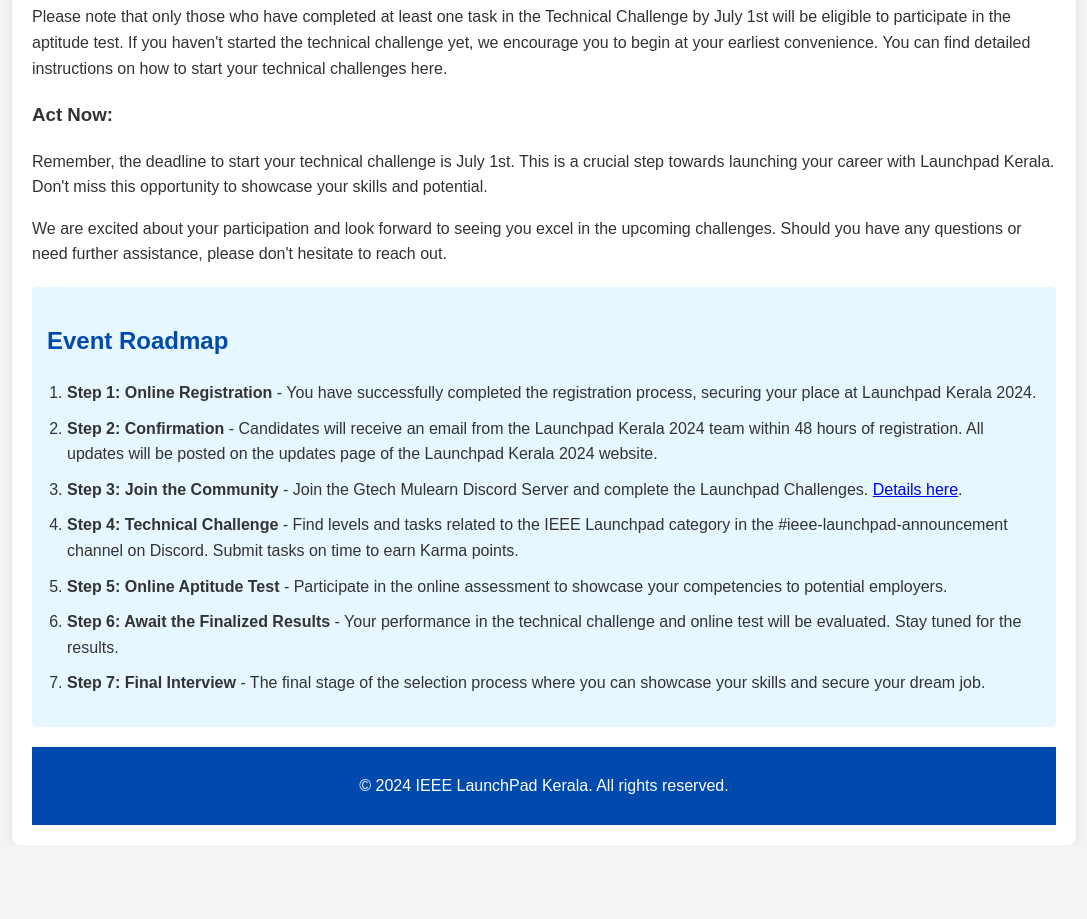
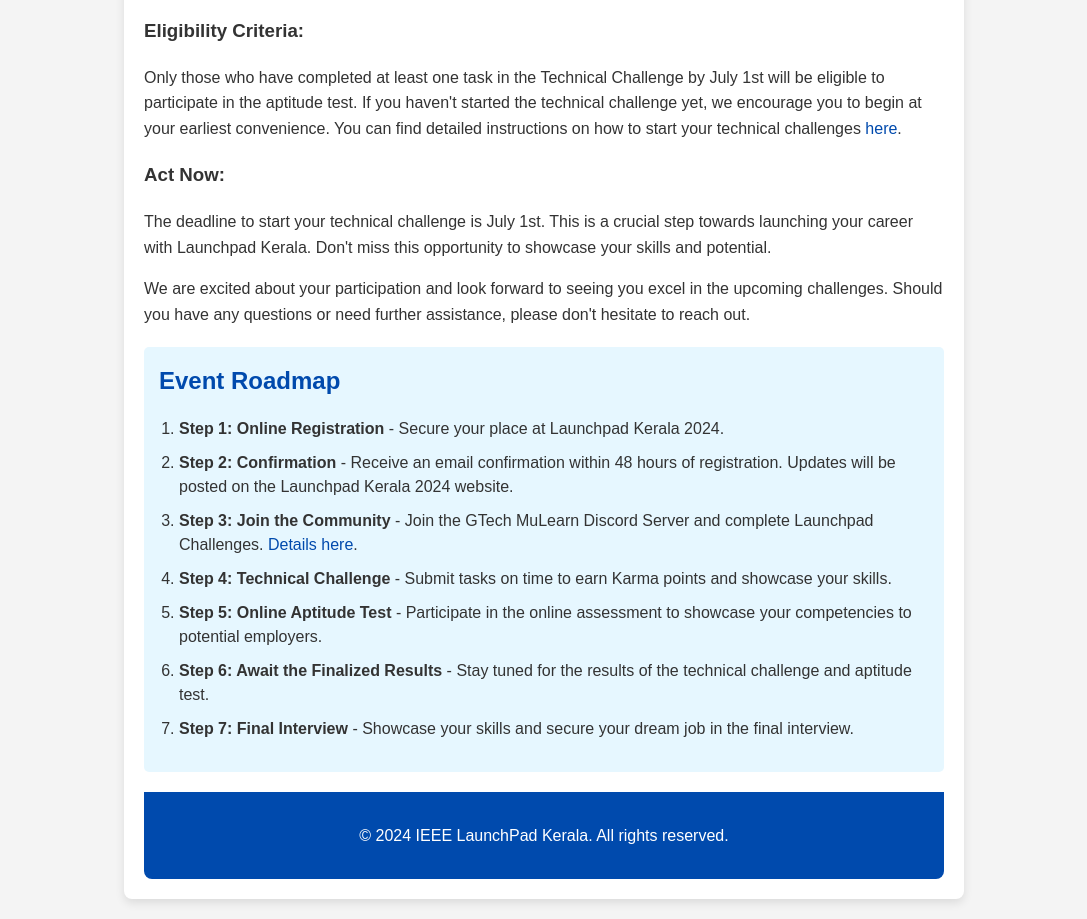
Before and after one commit to lyfofagni/ieeelaunchpad-newsletter, a plain HTML site: page index.html in a window 1280 px wide. Shown: the part 1166-2085 px from the top of the page, without its empty margins (96-1183 px from the left). Before the commit the page ends 2011 px from the top, so only its background shows below. Drawn offline with Linux system fonts and the light colour scheme.

Commit message:
Update index.html

```diff
--- a/index.html
+++ b/index.html
@@ -5,8 +5,7 @@
     <meta name="viewport" content="width=device-width, initial-scale=1.0">
     <title>IEEE LaunchPad Kerala Newsletter</title>
     <style>
-        body
-        {
+        body {
             font-family: Arial, sans-serif;
             line-height: 1.6;
             background-color: #f4f4f4;
@@ -14,77 +13,84 @@
             margin: 0;
             padding: 0;
         }
-        .container
-        {
-            width: 80%;
-            margin: 0 auto;
+        .container {
+            width: 90%;
+            max-width: 800px;
+            margin: 20px auto;
             background: #fff;
             padding: 20px;
             border-radius: 8px;
-            box-shadow: 0 0 10px rgba(0, 0, 0, 0.1);
+            box-shadow: 0 4px 10px rgba(0, 0, 0, 0.1);
         }
-        .header, .footer
-        {
+        .header, .footer {
             text-align: center;
             background-color: #004aad;
             color: #fff;
-            padding: 10px 0;
+            padding: 15px 0;
+            border-radius: 8px 8px 0 0;
         }
-        .header h1
-        {
+        .footer {
+            border-radius: 0 0 8px 8px;
+        }
+        .header h1 {
             margin: 0;
+            font-size: 1.8rem;
         }
-        .content
-        {
+        .content {
             margin: 20px 0;
         }
-        .content h2
-        {
+        .content h2 {
             color: #004aad;
-        }
-        .steps ol li
-        {
             margin-bottom: 10px;
         }
-         .steps ol
-         {
+        .steps ol {
             padding-left: 20px;
         }
-
-        .cta
-        {
+        .steps ol li {
+            margin-bottom: 10px;
+            line-height: 1.5;
+        }
+        .cta {
             text-align: center;
             margin: 20px 0;
         }
-        .cta a
-        {
+        .cta a {
             background-color: #004aad;
             color: #fff;
-            padding: 10px 20px;
+            padding: 12px 25px;
             text-decoration: none;
             border-radius: 5px;
+            font-size: 1rem;
+            transition: background-color 0.3s;
         }
-        .cta a:hover
-        {
+        .cta a:hover {
             background-color: #003a8a;
         }
-        .event, .update
-        {
+        .event, .update {
             margin-bottom: 20px;
         }
-        .roadmap
-        {
+        .roadmap {
             background-color: #e6f7ff;
             padding: 15px;
             border-radius: 5px;
+            margin-top: 20px;
+        }
+        .roadmap h2 {
+            margin-top: 0;
+        }
+        a {
+            color: #004aad;
+            text-decoration: none;
+        }
+        a:hover {
+            text-decoration: underline;
         }
     </style>
-
 </head>
 <body>
     <div class="container">
         <div class="header">
-            <h1>IEEE LaunchPad Kerala</h1>
+            <h1>IEEE LaunchPad Kerala Newsletter</h1>
         </div>
         <div class="content">
             <h2>Introduction</h2>
@@ -92,40 +98,48 @@
             <div class="cta">
                 <a href="https://launchpadkerala.org/">Join, Participate, or Contribute</a>
             </div>
+
             <div class="event">
                 <h2>Launchpad Kerala 2024</h2>
                 <p>Launchpad Kerala 2024 is a premier job fair that brings together talented individuals and innovative companies in the technical and engineering fields. This collaboration between IEEE Kerala Section and GTech MuLearn aims to propel advancement and innovation within Kerala's employment landscape.</p>
             </div>
+
             <div class="event">
                 <h2>Launchpad Kerala 2023</h2>
                 <p>An annual employment fair hosted by IEEE Kerala Section and GTech MuLearn. Sponsored by the Kerala Knowledge Economy Mission (KKEM) and the National Institute of Electronics & Information Technology (NIELIT), this event was a game-changer for professionals and job seekers alike!</p>
                 <p>It brought together a diverse array of talented individuals, cutting-edge technology companies, and industry experts, creating an environment ripe with opportunities and innovation. Job seekers had the chance to interact with renowned organizations, gain valuable insights, and explore potential career paths.</p>
             </div>
+
             <div class="update">
                 <h2>Important Update: Online Aptitude Test and Mock Test Details</h2>
                 <p>Dear Participant,</p>
                 <p>We hope this message finds you well. Launchpad Kerala is entering an exciting new phase, and we're thrilled to invite you to the next stage of our selection process.</p>
+
                 <h3>Online Aptitude Test Details:</h3>
                 <p>The online aptitude test is scheduled for July 4th, and participation is mandatory for all candidates aiming to proceed to the interview round. Your performance in this test, along with your technical challenge results, will determine your position in the final rank list. Interviews will be conducted in Trivandrum and Kochi based on this ranking.</p>
+
                 <h3>Mock Test Preparation:</h3>
                 <p>To help you prepare effectively, we will be conducting a mock test on July 3rd. Further details regarding this will be shared in a separate email soon.</p>
+
                 <h3>Eligibility Criteria:</h3>
-                <p>Please note that only those who have completed at least one task in the Technical Challenge by July 1st will be eligible to participate in the aptitude test. If you haven't started the technical challenge yet, we encourage you to begin at your earliest convenience. You can find detailed instructions on how to start your technical challenges here.</p>
+                <p>Only those who have completed at least one task in the Technical Challenge by July 1st will be eligible to participate in the aptitude test. If you haven't started the technical challenge yet, we encourage you to begin at your earliest convenience. You can find detailed instructions on how to start your technical challenges <a href="https://github.com/gtech-mulearn/IEEE-LAUNCHPAD">here</a>.</p>
+
                 <h3>Act Now:</h3>
-                <p>Remember, the deadline to start your technical challenge is July 1st. This is a crucial step towards launching your career with Launchpad Kerala. Don't miss this opportunity to showcase your skills and potential.</p>
+                <p>The deadline to start your technical challenge is July 1st. This is a crucial step towards launching your career with Launchpad Kerala. Don't miss this opportunity to showcase your skills and potential.</p>
                 <p>We are excited about your participation and look forward to seeing you excel in the upcoming challenges. Should you have any questions or need further assistance, please don't hesitate to reach out.</p>
             </div>
+
             <div class="roadmap">
                 <h2>Event Roadmap</h2>
                 <div class="steps">
                     <ol>
-                        <li><strong>Step 1: Online Registration</strong> - You have successfully completed the registration process, securing your place at Launchpad Kerala 2024.</li>
-                        <li><strong>Step 2: Confirmation</strong> - Candidates will receive an email from the Launchpad Kerala 2024 team within 48 hours of registration. All updates will be posted on the updates page of the Launchpad Kerala 2024 website.</li>
-                        <li><strong>Step 3: Join the Community</strong> - Join the Gtech Mulearn Discord Server and complete the Launchpad Challenges. <a href="https://github.com/gtech-mulearn/IEEE-LAUNCHPAD">Details here</a>.</li>
-                        <li><strong>Step 4: Technical Challenge</strong> - Find levels and tasks related to the IEEE Launchpad category in the #ieee-launchpad-announcement channel on Discord. Submit tasks on time to earn Karma points.</li>
+                        <li><strong>Step 1: Online Registration</strong> - Secure your place at Launchpad Kerala 2024.</li>
+                        <li><strong>Step 2: Confirmation</strong> - Receive an email confirmation within 48 hours of registration. Updates will be posted on the Launchpad Kerala 2024 website.</li>
+                        <li><strong>Step 3: Join the Community</strong> - Join the GTech MuLearn Discord Server and complete Launchpad Challenges. <a href="https://github.com/gtech-mulearn/IEEE-LAUNCHPAD">Details here</a>.</li>
+                        <li><strong>Step 4: Technical Challenge</strong> - Submit tasks on time to earn Karma points and showcase your skills.</li>
                         <li><strong>Step 5: Online Aptitude Test</strong> - Participate in the online assessment to showcase your competencies to potential employers.</li>
-                        <li><strong>Step 6: Await the Finalized Results</strong> - Your performance in the technical challenge and online test will be evaluated. Stay tuned for the results.</li>
-                        <li><strong>Step 7: Final Interview</strong> - The final stage of the selection process where you can showcase your skills and secure your dream job.</li>
+                        <li><strong>Step 6: Await the Finalized Results</strong> - Stay tuned for the results of the technical challenge and aptitude test.</li>
+                        <li><strong>Step 7: Final Interview</strong> - Showcase your skills and secure your dream job in the final interview.</li>
                     </ol>
                 </div>
             </div>
```
